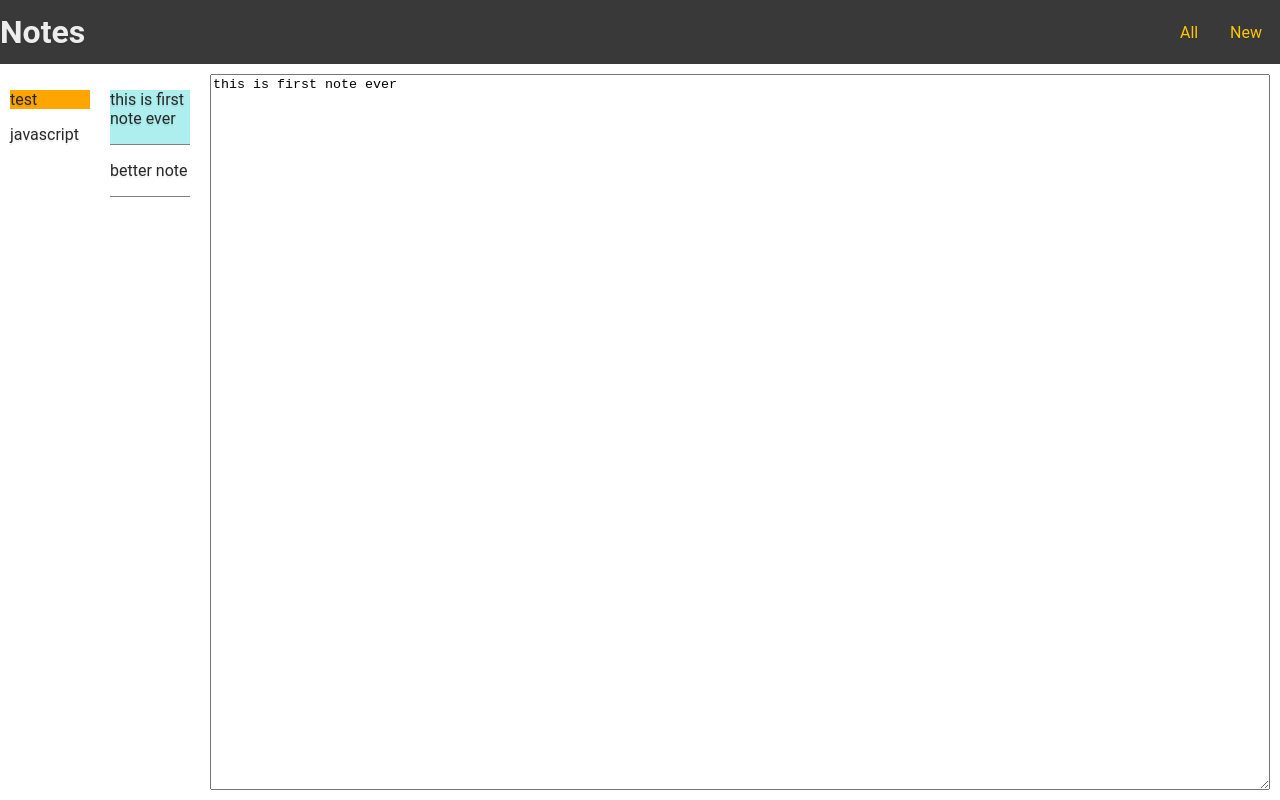
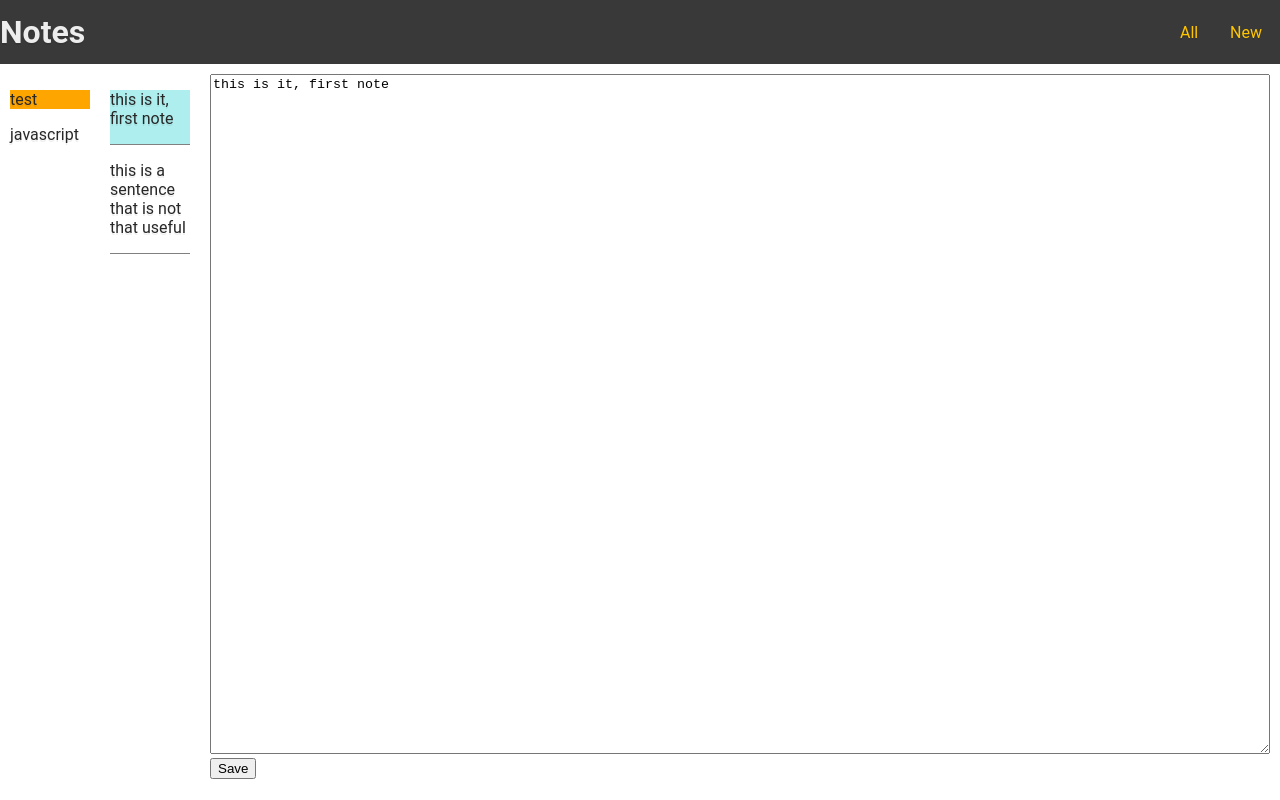
Before and after one commit to fffjacquier/notes-app, a Next.js app: page / in a window 1280 px wide. Built offline with nearby package versions, Linux system fonts and the light colour scheme.

Commit message:
fixing Note.js and starting save -- wip

```diff
--- a/components/Layout.js
+++ b/components/Layout.js
@@ -5,19 +5,6 @@ import theme from '../styles/theme'
 const Layout = ({ children, home }) => {
   return (
     <div>
-      <Head>
-        <meta charSet="utf-8" />
-        <title>Notes App</title>
-        <link rel="shortcut icon" href="/favicon.ico" type="image/x-icon" />
-        <meta name="description" content="Notes taking app" />
-        <meta
-          property="og:image"
-          content="{`https://og-image.now.sh/${encodeURI(
-            siteTitle
-          )}.png?theme=light&md=0&fontSize=75px&images=https%3A%2F%2Fassets.zeit.co%2Fimage%2Fupload%2Ffront%2Fassets%2Fdesign%2Fnextjs-black-logo.svg`}"
-        />
-      </Head>
-
       <header className="header">
         <h1>Notes</h1>
         <Link href="/">
--- a/components/Note.js
+++ b/components/Note.js
@@ -1,13 +1,39 @@
+import useForm from '../hooks/useForm'
 
 const Note = ({ note }) => {
+  const { values, handleChange, handleSubmit } = useForm(save);
+
+  async function save() {
+    console.log(values)
+    const res = await fetch('/api/note/save', {
+        headers: {
+          'Content-Type': 'application/json'
+        },
+        method: 'POST',
+        body: JSON.stringify(values)
+      })
+      .then(resp => resp.json())
+      .then(data => console.log("DATA", data))
+      .catch(err => console.error(err))
+  }
+
   return (
     <section>
-      <textarea
-        key={note.id}
-        defaultValue={note.content}
-        style={{ width: '100%', height: '100%' }}
-      >
-      </textarea>
+      {note && (<form
+        onSubmit={e => {
+          e.preventDefault();
+          handleSubmit();
+        }}>
+        <textarea
+          key={note.id}
+          name="content"
+          defaultValue={note.content}
+          onChange={handleChange}
+          style={{ width: '100%', height: 'calc(100vh - 120px)' }}
+        >
+        </textarea>
+        <button type="submit">Save</button>
+      </form>)}
     </section>
   );
 }
--- /dev/null
+++ b/pages/_document.js
@@ -0,0 +1,27 @@
+import Document, { Html, Head, Main, NextScript } from 'next/document'
+
+class MyDocument extends Document {
+  static async getInitialProps(ctx) {
+    const initialProps = await Document.getInitialProps(ctx)
+    return { ...initialProps }
+  }
+
+  render() {
+    return (
+      <Html>
+        <Head>
+          <meta charSet="utf-8" />
+          <title>Notes App</title>
+          <link rel="shortcut icon" href="/favicon.ico" type="image/x-icon" />
+          <meta name="description" content="Notes taking app" />
+        </Head>
+        <body>
+          <Main />
+          <NextScript />
+        </body>
+      </Html>
+    )
+  }
+}
+
+export default MyDocument
--- /dev/null
+++ b/pages/api/note/save.js
@@ -0,0 +1,17 @@
+const fs = require('fs')
+const path = require('path')
+
+export default async (req, res) => {
+  const file = path.join(process.cwd(), __dirname, 'public', 'notes.js')
+  console.log(req.body);
+
+  await fs.writeFile(file, req.body, err => {
+    if (err) {
+      console.log(err)
+      res.status(200).send({result: 0})
+      return;
+    }
+    res.status(200).send({ result: 1})
+  })
+
+}
--- a/pages/api/notes.js
+++ b/pages/api/notes.js
@@ -1,20 +1,9 @@
 const fs = require('fs')
 const path = require('path')
-const JSON_WHITESPACE = 2
-
-// how does this really work?
-export const config = {
-  api: {
-    bodyParser: {
-      sizeLimit: '1mb',
-    },
-  },
-}
 
 export default (req, res) => {
   try {
-    // what is the easy way to get the public folder by default?
-    const file = path.join(process.cwd(), __dirname, 'public', 'notes.js')
+    const file = path.join(process.cwd(), __dirname, 'public', 'notes.json')
     const notesString = fs.readFileSync(file)
     res.status(200).end(notesString)
     res.end()
--- a/pages/index.js
+++ b/pages/index.js
@@ -36,7 +36,7 @@ export default function Home() {
           return note.id == currentNoteId;
         })[0];
         setNote(note);
-        setCurrentNoteId(note.id)
+        if (note) setCurrentNoteId(note.id)
       })
       .catch(err => {
         console.error(err);
--- a/public/notes.js
+++ b/public/notes.js
@@ -1,22 +1 @@
-{
-  "notes": [
-    {
-      "id": 1,
-      "content": "this is first note ever",
-      "folder": "test",
-      "createdAt": ""
-    },
-    {
-      "id": 2,
-      "content": "better note",
-      "folder": "test",
-      "createdAt": ""
-    },
-    {
-      "id": 3,
-      "content": "hooker's hooks",
-      "folder": "javascript",
-      "createdAt": ""
-    }
-  ]
-}
+[object Object]
--- /dev/null
+++ b/public/notes.json
@@ -0,0 +1,28 @@
+{
+  "notes": [
+    {
+      "id": 1,
+      "content": "this is it, first note",
+      "createdAt": "",
+      "folder": "test"
+    },
+    {
+      "id": 2,
+      "content": "don't forget to use strict mode",
+      "createdAt": "",
+      "folder": "javascript"
+    },
+    {
+      "id": 3,
+      "content": "The best thing about a boolean is even if you are wrong, you are only off by a bit",
+      "createdAt": "",
+      "folder": "javascript"
+    },
+    {
+      "id": 4,
+      "content": "this is a sentence that is not that useful",
+      "createdAt": "",
+      "folder": "test"
+    }
+  ]
+}
```
